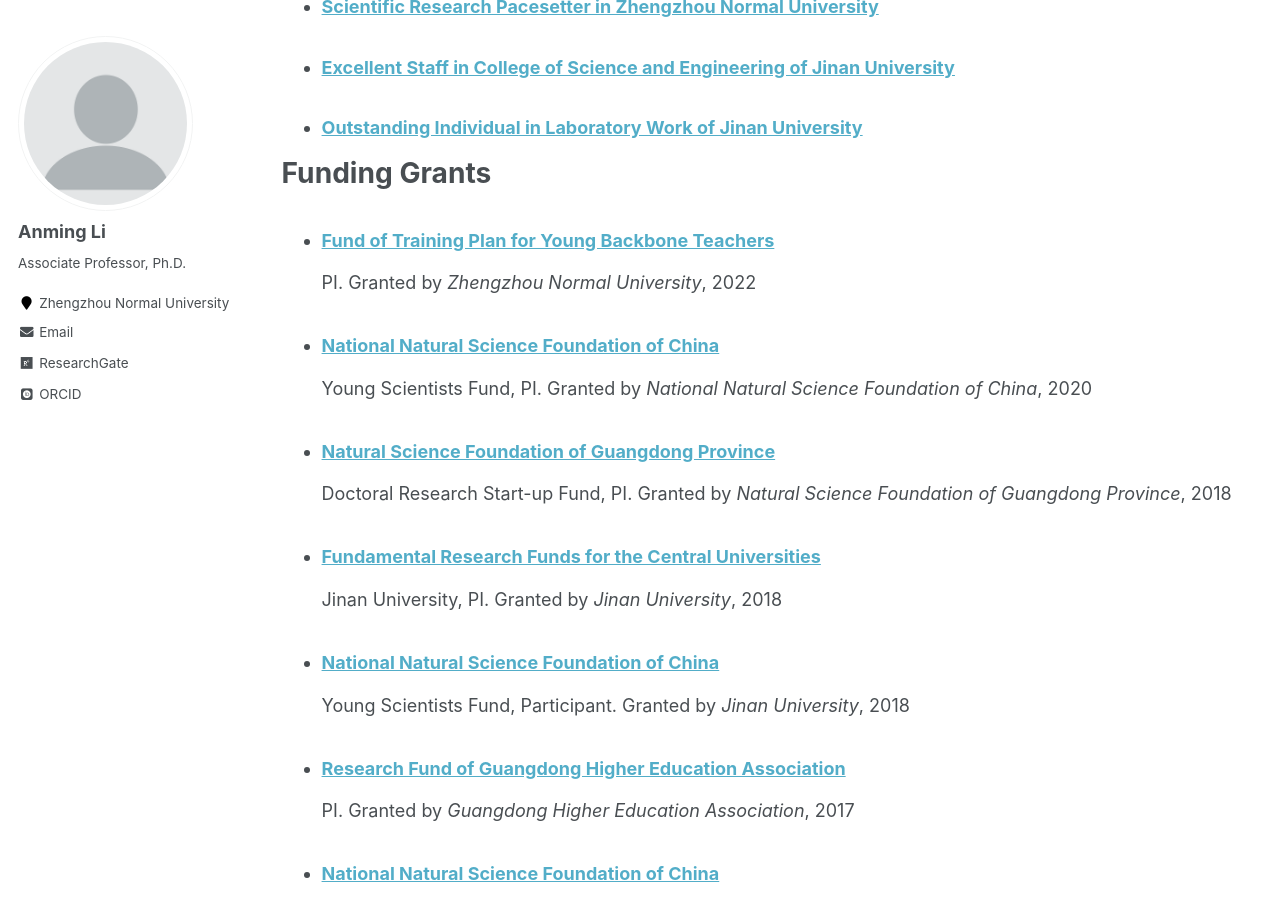
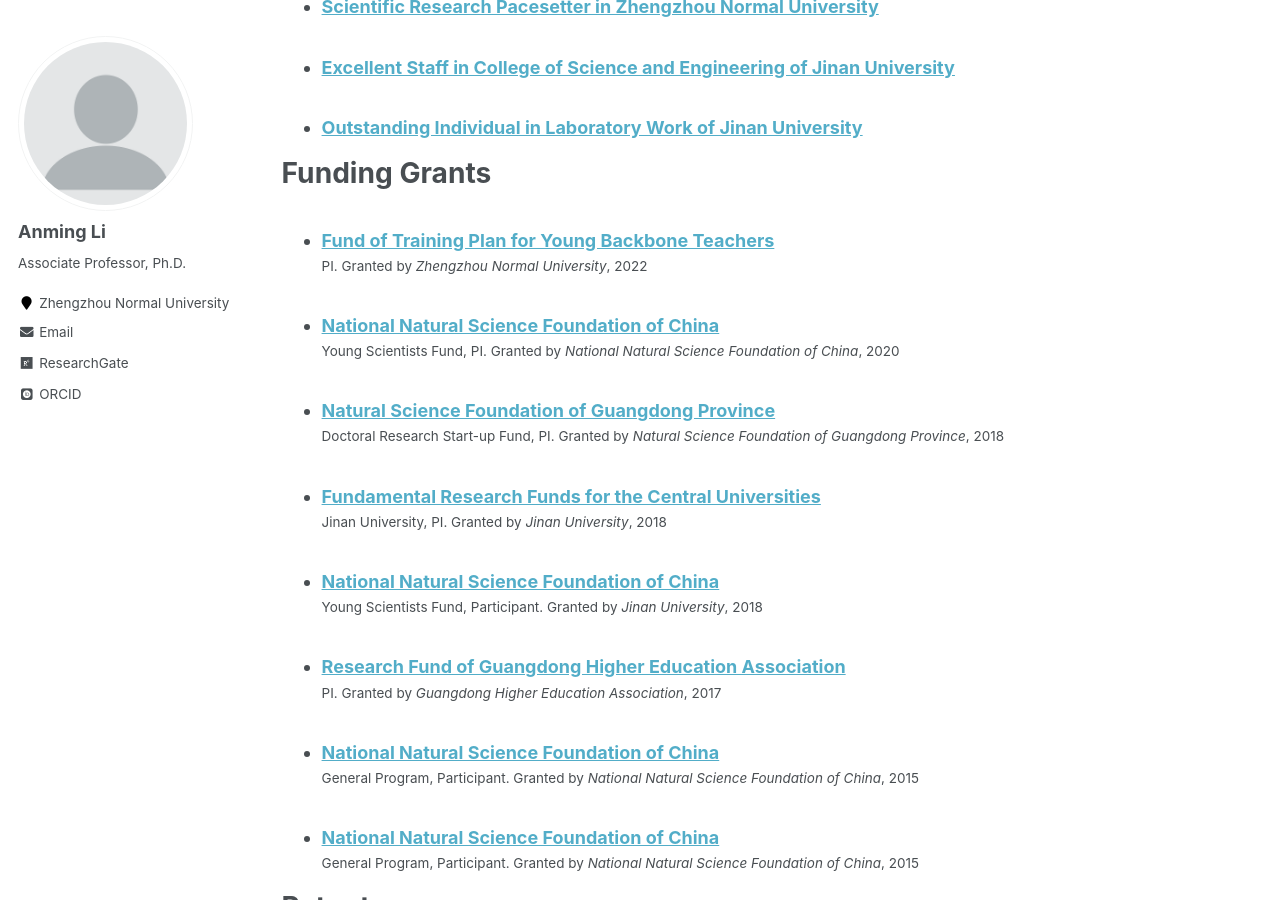
Before and after one commit to ucnclab/ucnclab.github.io, a Jekyll site: the page built from _pages/cv.md, in a window 1280 px wide and 900 px high, scrolled down 3446 px. Built offline with Jekyll 4.4.1, drawn with Linux system fonts in a browser that asks for light colours; some web fonts are replaced; formulas are drawn with MathJax 3.

Commit message:
Add files via upload

```diff
--- a/_includes/archive-single-cv.html
+++ b/_includes/archive-single-cv.html
@@ -38,7 +38,7 @@
     {% endif %}
     {% if post.venue%}<p class="archive__item-excerpt" itemprop="description">{{ post.citation }}</p>
     {% endif %}
-    {% if post.role%}<p>{{ post.role }}. Granted by <i>{{ post.organization }}</i>, {{ post.date | default: "1900-01-01" | date: "%Y" }}</p>
+    {% if post.role%}<p class="archive__item-excerpt" itemprop="description">{{ post.role }}. Granted by <i>{{ post.organization }}</i>, {{ post.date | default: "1900-01-01" | date: "%Y" }}</p>
     {% endif %}
 
     </li>
```
